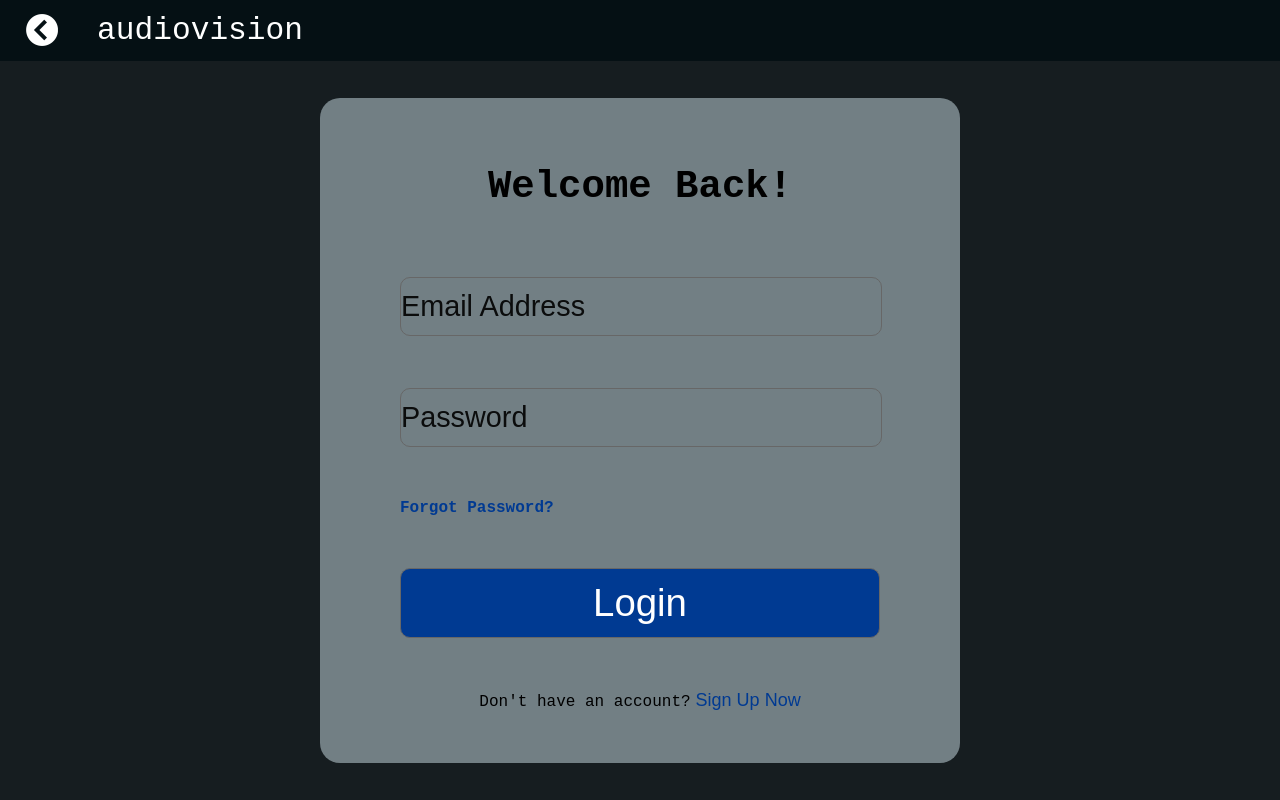
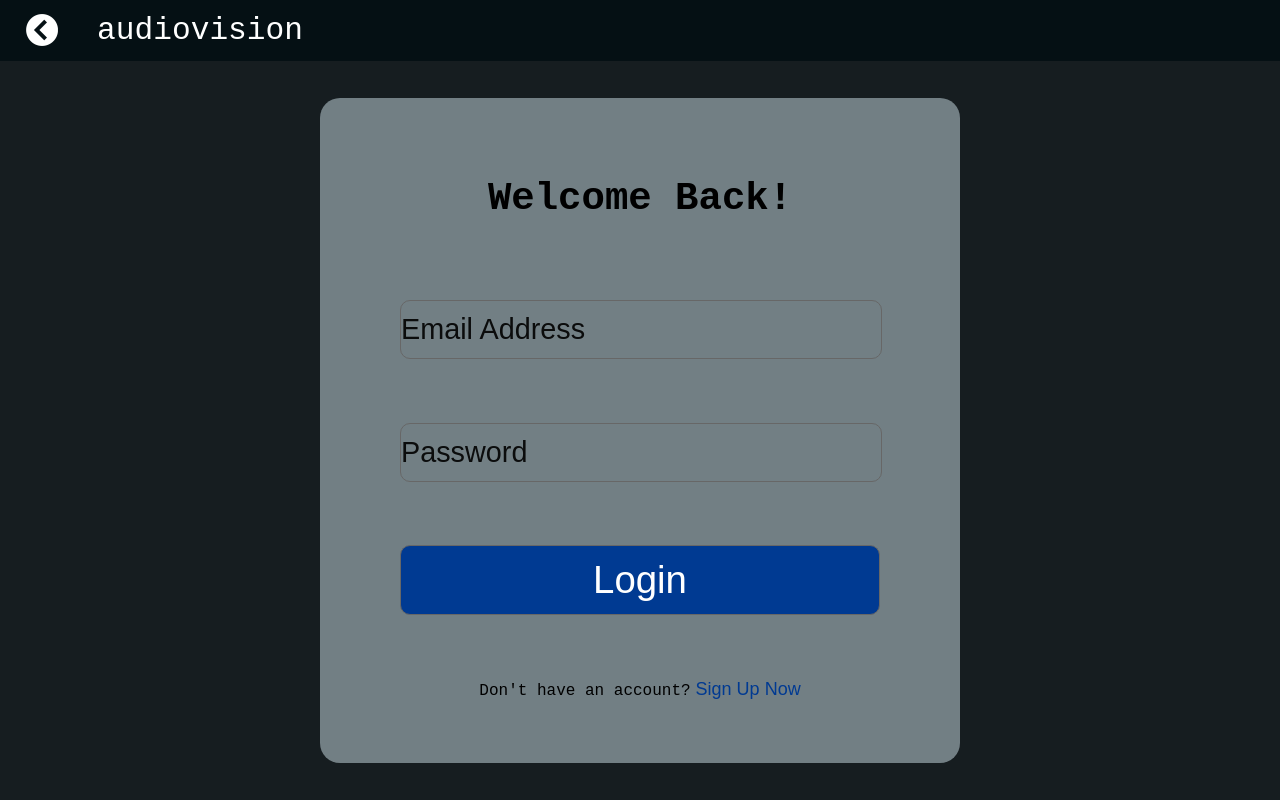
Before and after one commit to poke8014/CS161, a React (Create React App) app in the folder dev/: page /login in a window 1280 px wide. Built offline with nearby package versions, Linux system fonts and the light colour scheme.

Commit message:
updated login page and remove unnecessary code

```diff
--- a/dev/src/pages/LoginPage/LoginPage.js
+++ b/dev/src/pages/LoginPage/LoginPage.js
@@ -1,6 +1,6 @@
 import NavBar from "../../components/NavBar/NavBar"
 import React from "react";
-import { useNavigate, Link, useLocation } from "react-router-dom";
+import { useNavigate, useLocation } from "react-router-dom";
 import useAuth from "../../hooks/useAuth";
 import useAxiosPrivate from "../../hooks/useAxiosPrivate";
 import "./LoginPage.css"
@@ -221,7 +221,7 @@ export default function LoginPage(){
             />
             <div className="login-signup-container">
                 <form className="login-signup-box" method="post">
-                    <p className="form-type">{formLogin ? "Welcome Back!": "Join Us!"}</p>
+                    <p className="form-type">{formLogin ? "Welcome Back!": "Join audiovision!"}</p>
                     <div className="user-input">
                         <input
                             type={"email"}
@@ -245,7 +245,7 @@ export default function LoginPage(){
                         />
                         { !validCredentials ? <label htmlFor="password"className="error">The password and/or email entered does not match our records!</label> : ""}
                     </div>
-                    {formLogin ? <p className="forgot-password">Forgot Password?</p>
+                    {formLogin ? ""
                         :   <div className="user-input">
                                 <input type={"password"} placeholder="Confirm Password" name="confirmPassword"
                                     onChange={handleChange} value={userSignUpInfo.confirmPassword}/>
```
